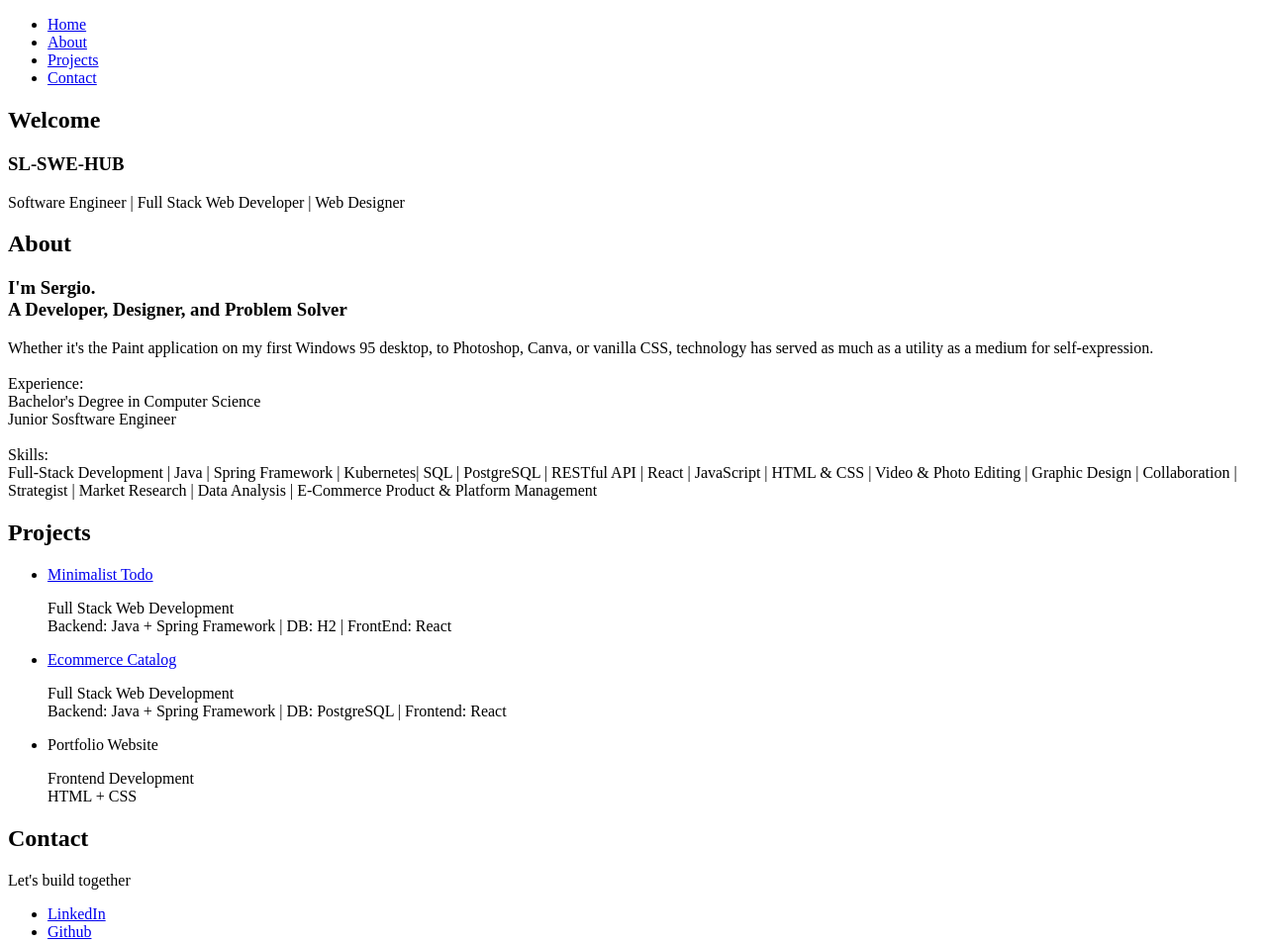
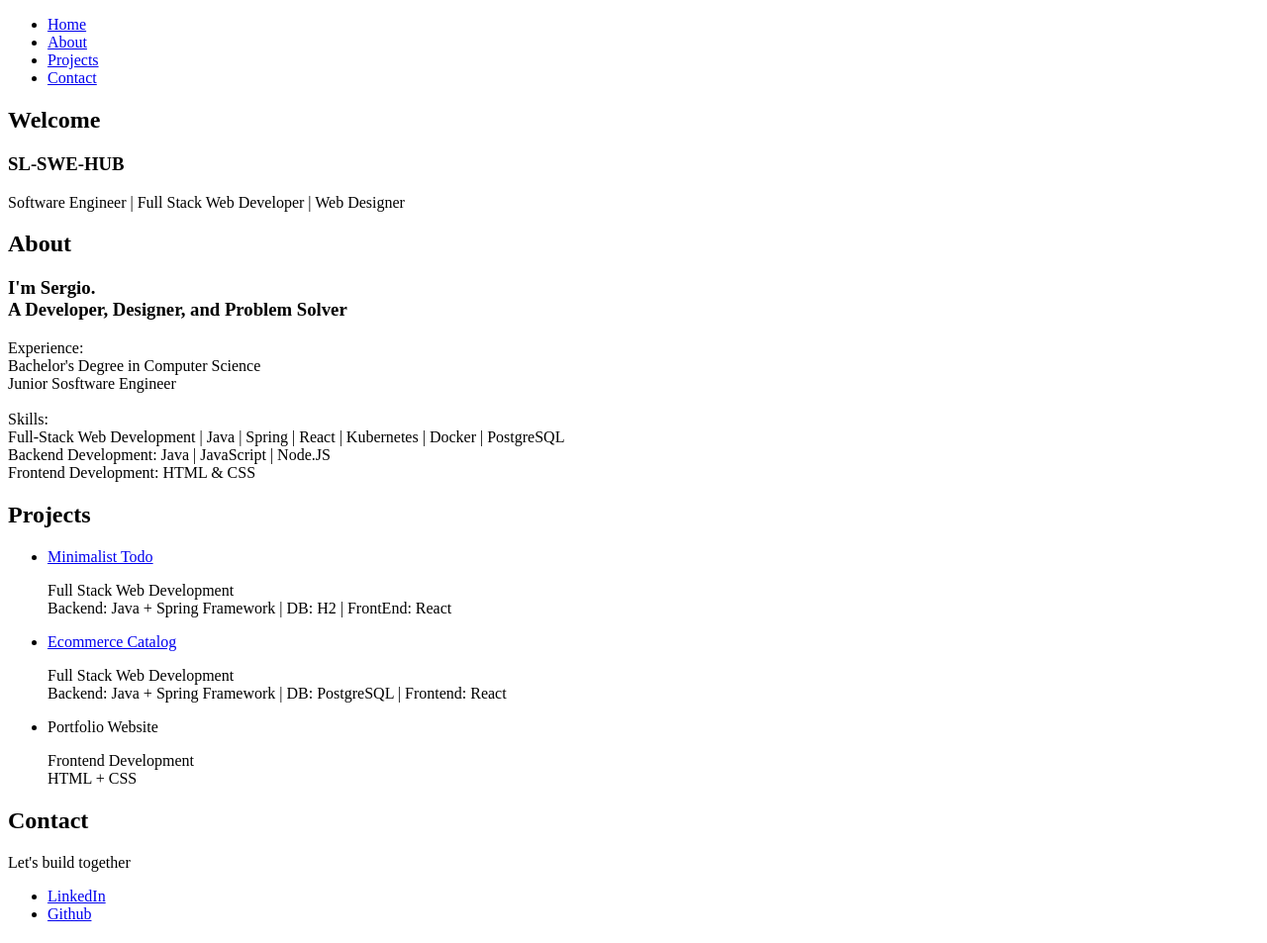
Before and after one commit to SL-SWE-HUB/web-portfolio, a plain HTML site: page main.html in a window 1280 px wide. Shown: the whole page at 99% size. Drawn offline with Linux system fonts and the light colour scheme; a web font is replaced by a local one.

Commit message:
Updated about-section-notes-details text

```diff
--- a/main.html
+++ b/main.html
@@ -37,11 +37,6 @@
                 <section id="about-section-notes">
                     <h3 id="about-section-notes-header">I'm Sergio.<br> A Developer, Designer, and Problem Solver</h3>
                     <p id="about-section-notes-details">
-                        Whether it's the Paint application on my first Windows 95 desktop, to Photoshop, Canva, or vanilla CSS, technology
-                        has served as much as a utility as a medium for self-expression.
-
-                        <br>
-                        <br>
                         Experience:<br>
                         Bachelor's Degree in Computer Science<br>
                         Junior Sosftware Engineer
@@ -49,8 +44,9 @@
                         <br>
                         <br>
                         Skills:<br>
-                        Full-Stack Development | Java | Spring Framework | Kubernetes| SQL | PostgreSQL | RESTful API | React | JavaScript | HTML & CSS |
-                        Video & Photo Editing | Graphic Design | Collaboration | Strategist | Market Research | Data Analysis | E-Commerce Product & Platform Management
+                        Full-Stack Web Development | Java | Spring | React | Kubernetes | Docker | PostgreSQL<br>
+                        Backend Development: Java | JavaScript | Node.JS<br>
+                        Frontend Development: HTML & CSS
                     </p>
                     </section>
                 </section>
```
